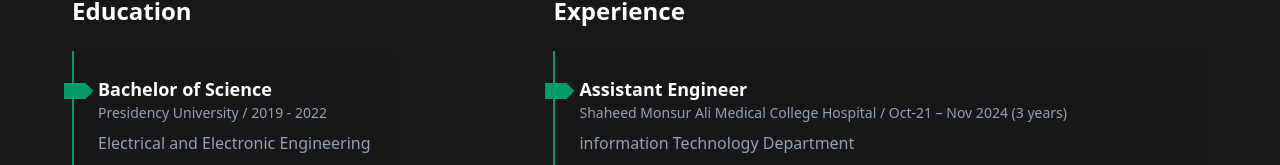
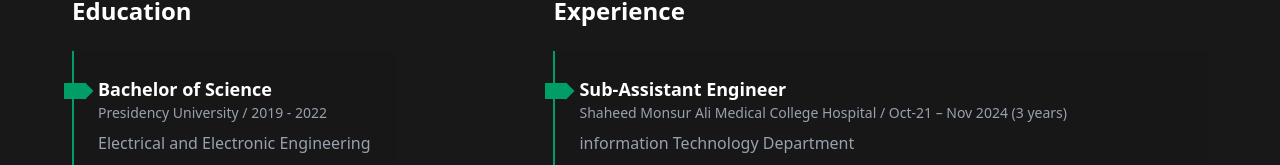
Before and after one commit to ATM-Sakayet-Hossain/Sakayet_protfolio_nextJS, a Next.js app: page /Resume in a window 1280 px wide. Shown: the part 313-478 px from the top of the page. Built offline with nearby package versions, Linux system fonts and the light colour scheme.

Commit message:
Update Experience.jsx

```diff
--- a/app/Components/resume/Experience.jsx
+++ b/app/Components/resume/Experience.jsx
@@ -3,7 +3,7 @@ import React from "react";
 const Experience = () => {
   const educationData = [
     {
-      title: "Assistant Engineer",
+      title: "Sub-Assistant Engineer",
       university: "Shaheed Monsur Ali Medical College Hospital",
       year: "Oct-21 – Nov 2024 (3 years)",
       description:
```
